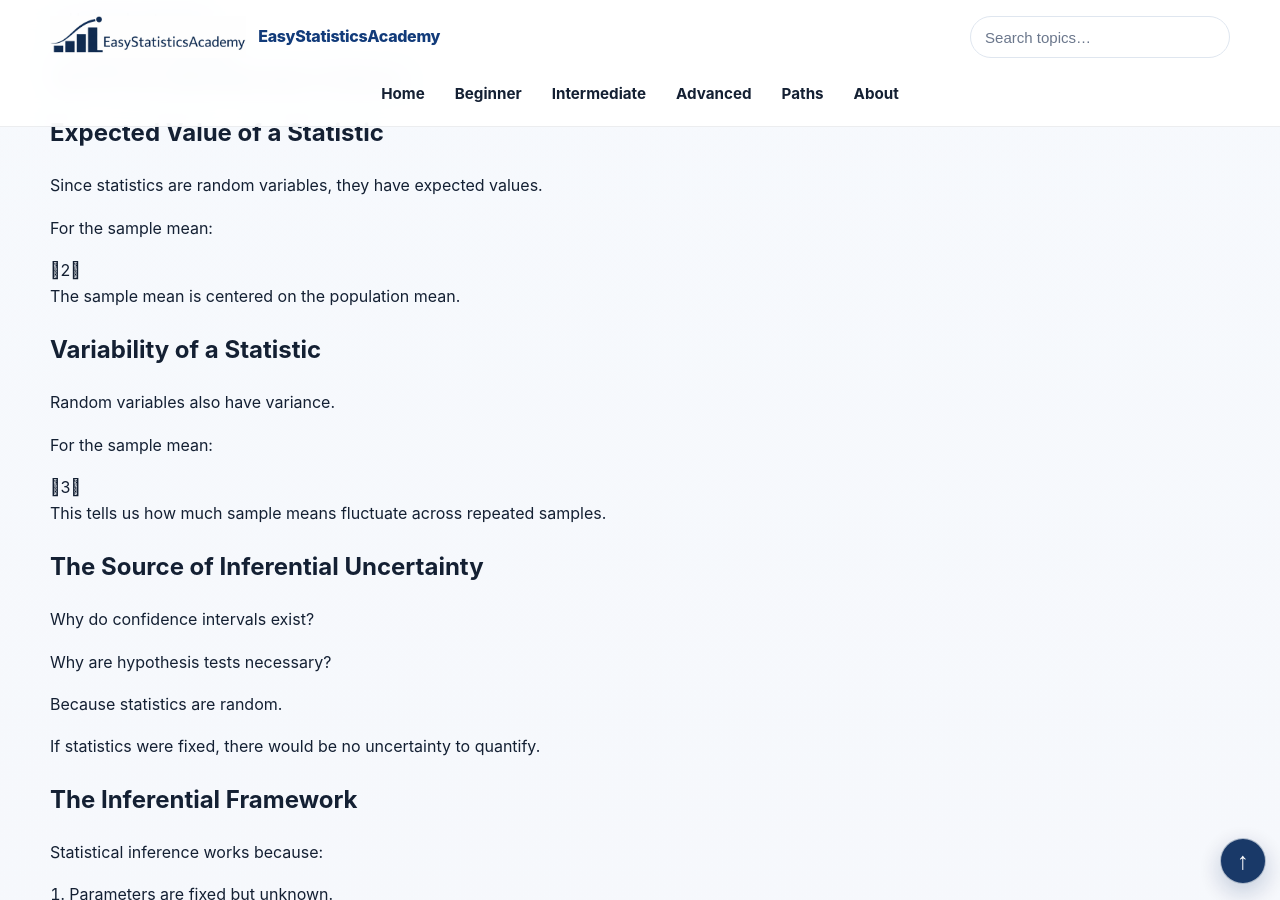
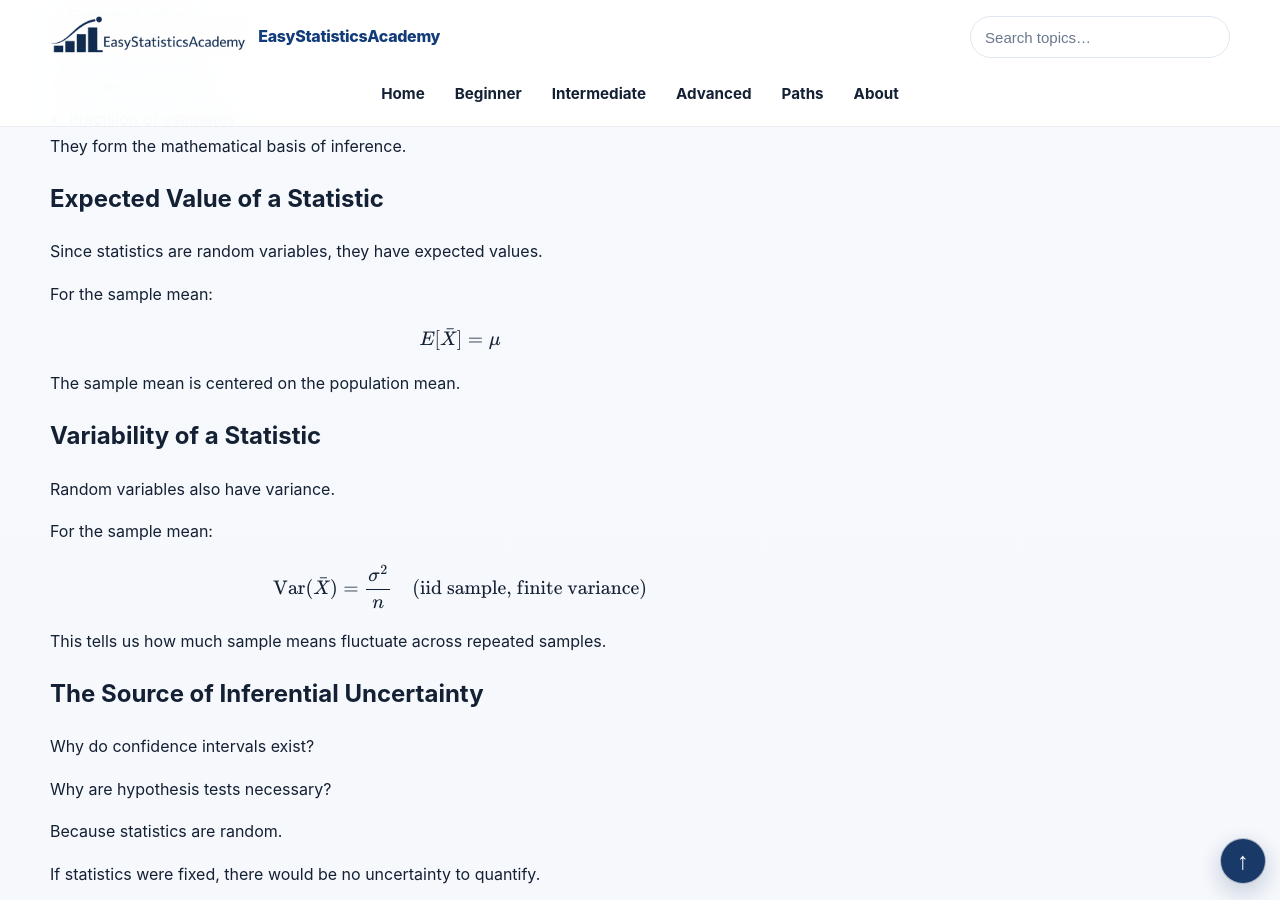
Before and after one commit to ammar-homaida-statistics/easystatisticsacademy, a Jekyll site: the page built from inference/foundations/statistics-as-random-variables/index.md, in a window 1280 px wide and 900 px high, scrolled down 3074 px. Built offline with Jekyll 4.4.1, drawn with Linux system fonts in a browser that asks for light colours; some of the changed text lies outside the part shown.

Commit message:
Restore 4 statistical expressions in statistics-as-random-variables

```diff
--- a/inference/foundations/statistics-as-random-variables/index.md
+++ b/inference/foundations/statistics-as-random-variables/index.md
@@ -147,7 +147,11 @@ sidebar: false
       Draw a random sample and calculate:
     </p>
 
-    0
+
+    \[
+    \bar X=\frac1n\sum_{i=1}^nX_i
+    \]
+
 
     <p>
       One sample may produce:
@@ -200,7 +204,11 @@ sidebar: false
       Therefore:
     </p>
 
-    1
+
+    \[
+    \bar X
+    \]
+
 
     <p>
       is a random variable.
@@ -327,7 +335,11 @@ sidebar: false
       For the sample mean:
     </p>
 
-    2
+
+    \[
+    E[\bar X]=\mu
+    \]
+
 
     <p>
       The sample mean is centered on the population mean.
@@ -343,7 +355,11 @@ sidebar: false
       For the sample mean:
     </p>
 
-    3
+
+    \[
+    \operatorname{Var}(\bar X)=\frac{\sigma^2}{n}\quad(\text{iid sample, finite variance})
+    \]
+
 
     <p>
       This tells us how much sample means fluctuate across repeated samples.
```
